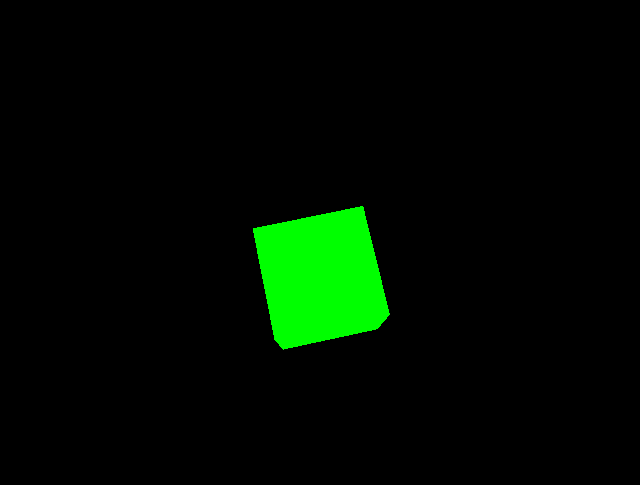
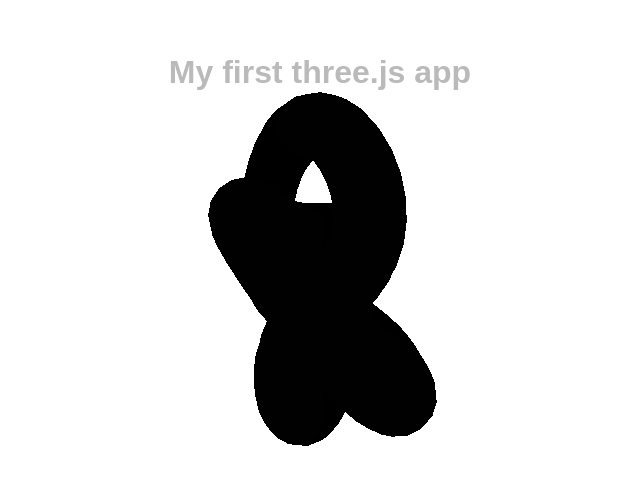
Before and after one commit to JCcentric/three.js-leaning, a website built with Vite: page index.html in a window 1280 px wide. Shown: the part 117-602 px from the top of the page, without its empty margins (320-960 px from the left). Built offline with nearby package versions, Linux system fonts and the light colour scheme.

Commit message:
Saving progress

```diff
--- a/index.html
+++ b/index.html
@@ -8,6 +8,11 @@
 
 </head>
 <body>
-    <script type="module" src="/main.js"></script>
+    <h1>My first three.js app</h1>
+    <canvas id="background">
+        <script type="module" src="/main.js"></script>
+    </canvas>
+
+
 </body>
 </html>
--- a/main.js
+++ b/main.js
@@ -8,6 +8,7 @@ const scene = new THREE.Scene();
 
 //Perspective camera(FOV in degrees, aspect ration width of element/height, near clipping pane, far clipping plane which helps with performance)
 const camera = new THREE.PerspectiveCamera(75, window.innerWidth / window.innerHeight, 0.1, 1000);
+camera.position.z = 50;
 
 //Renderer setup
 const renderer = new THREE.WebGLRenderer();
@@ -21,6 +22,7 @@ If you wish to keep the size of your app but render it at a lower resolution, yo
 Last but not least, we add the renderer element to our HTML document. This is a <canvas> element the renderer uses to display the scene to us.
 */
 renderer.setSize( window.innerWidth, window.innerHeight );
+renderer.setClearColor(0xffffff);
 document.body.appendChild(renderer.domElement);
 
 
@@ -35,18 +37,20 @@ The third thing we need is a Mesh. A mesh is an object that takes a geometry, an
 
 By default, when we call scene.add(), the thing we add will be added to the coordinates (0,0,0). This would cause both the camera and the cube to be inside each other. To avoid this, we simply move the camera out a bit by adding z: 5 to its position.
 */
-const geometry = new THREE.BoxGeometry();
-const material = new THREE.MeshBasicMaterial( { color: 0x00ff00 } );
-const cube = new THREE.Mesh( geometry, material );
-scene.add( cube );
+const geometry = new THREE.TorusKnotGeometry( 10, 3, 100, 16 );
+const material = new THREE.MeshDepthMaterial();
+const torus = new THREE.Mesh( geometry, material );
 
-camera.position.z = 5;
+
+scene.add( torus );
+
+
 
 
 //Render the scene
 function animate() {
-    cube.rotation.x += 0.01;
-    cube.rotation.y += 0.01;
+    torus.rotation.y += 0.01;
+    torus.rotation.x += 0.01;
     renderer.render( scene, camera );
 }
 
--- a/styles/styles.css
+++ b/styles/styles.css
@@ -1,7 +1,27 @@
 *{
-    background-color: black;
+
 }
 
 body{
     margin: 0;
 }
+#background{
+    width: 100vw;
+    height: 100vh;
+    display: block;
+    position: absolute;
+    top: 0;
+    left: 0;
+    z-index: -1;
+}
+
+h1{
+    text-align: center;
+    font-family: Arial, Helvetica, sans-serif;
+    color: rgb(186, 186, 186);
+    display: flex;
+    position: absolute;
+    justify-content: center;
+    width: 100%;
+    top: 150px;
+}
```
Also changed, not shown: 1 other file.
